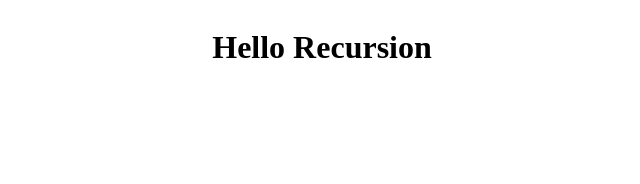
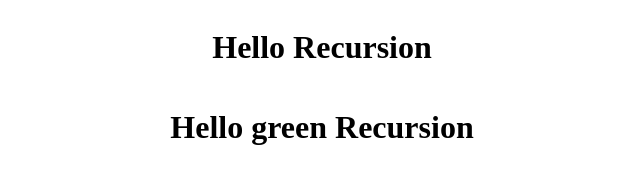
Before and after one commit to teama-Red/task1, a plain HTML site: page index.html in a window 1280 px wide. Shown: the whole page, without its empty margins (318-958 px from the left). Drawn offline with Linux system fonts and the light colour scheme.

Commit message:
green greeting

```diff
--- a/index.html
+++ b/index.html
@@ -10,6 +10,7 @@
 <body>
     <div class="container">
         <h1>Hello Recursion</h1>
+        <h1>Hello green Recursion</h1>
     </div>
 </body>
 </html>
```
